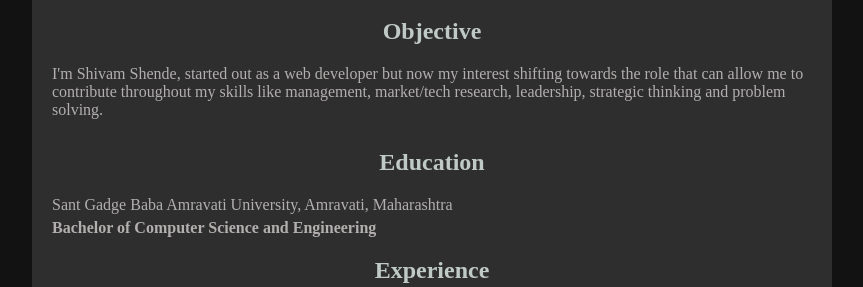
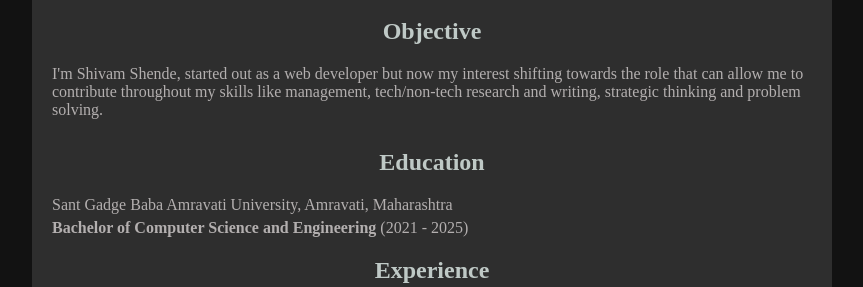
Before and after one commit to shivamshende/my-portfolilo, a React (Vite) app: page /resume in a window 1280 px wide. Shown: the part 381-668 px from the top of the page, without its empty margins (208-1071 px from the left). Built offline with nearby package versions, Linux system fonts and the light colour scheme.

Commit message:
update resume

```diff
--- a/src/components/Resume/Resume.jsx
+++ b/src/components/Resume/Resume.jsx
@@ -34,12 +34,12 @@ const Resume = () => {
                     <div className='adjective'>
                         <h2>Objective</h2>
                         <p>I'm Shivam Shende, started out as a web developer but now my interest shifting towards the role that can allow me to contribute throughout my skills like
-                            management, market/tech research, leadership, strategic thinking and problem solving.</p>
+                            management, tech/non-tech research and writing, strategic thinking and problem solving.</p>
                     </div>
 
                     <h2>Education</h2>
                     <p>Sant Gadge Baba Amravati University, Amravati, Maharashtra</p>
-                    <p><strong>Bachelor of Computer Science and Engineering</strong></p>
+                    <p><strong>Bachelor of Computer Science and Engineering</strong> (2021 - 2025)</p>
 
                     <h2>Experience</h2>
                     <p>Web Developer at <a href="https://anamarhs.com/" target="_blank">Anamarhs Web Solutions</a></p>
```
